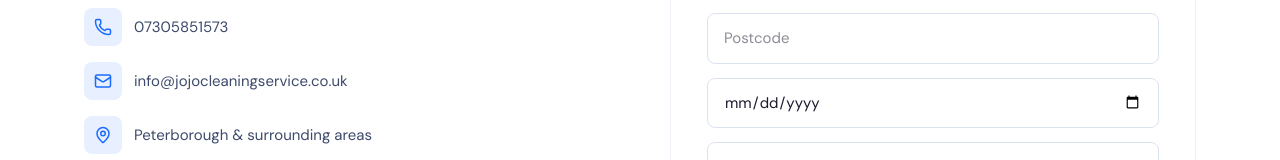
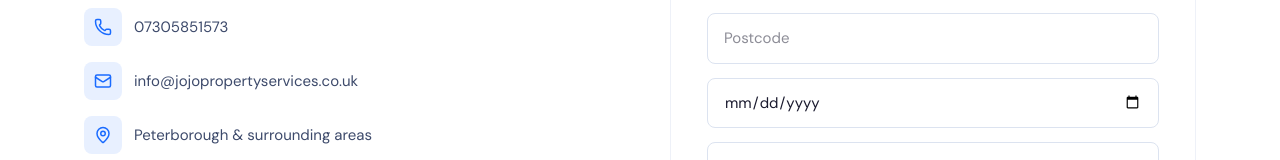
Before and after one commit to Jojoamani009/jojo-property-services, a Next.js app: page / in a window 1280 px wide. Shown: the part 4858-5018 px from the top of the page. Built offline with nearby package versions, Linux system fonts and the light colour scheme.

Commit message:
updated custom email

```diff
--- a/src/components/HomePage.tsx
+++ b/src/components/HomePage.tsx
@@ -16,7 +16,7 @@ const EMAILJS_KEY      = "Zd2QJQZ7GXWqDTblv";
 const BRAND = {
   name: "Jojo Property Services Ltd",
   phone: "07305851573",
-  email: "info@jojocleaningservice.co.uk",
+  email: "info@jojopropertyservices.co.uk",
 };
 
 const services = [
```
